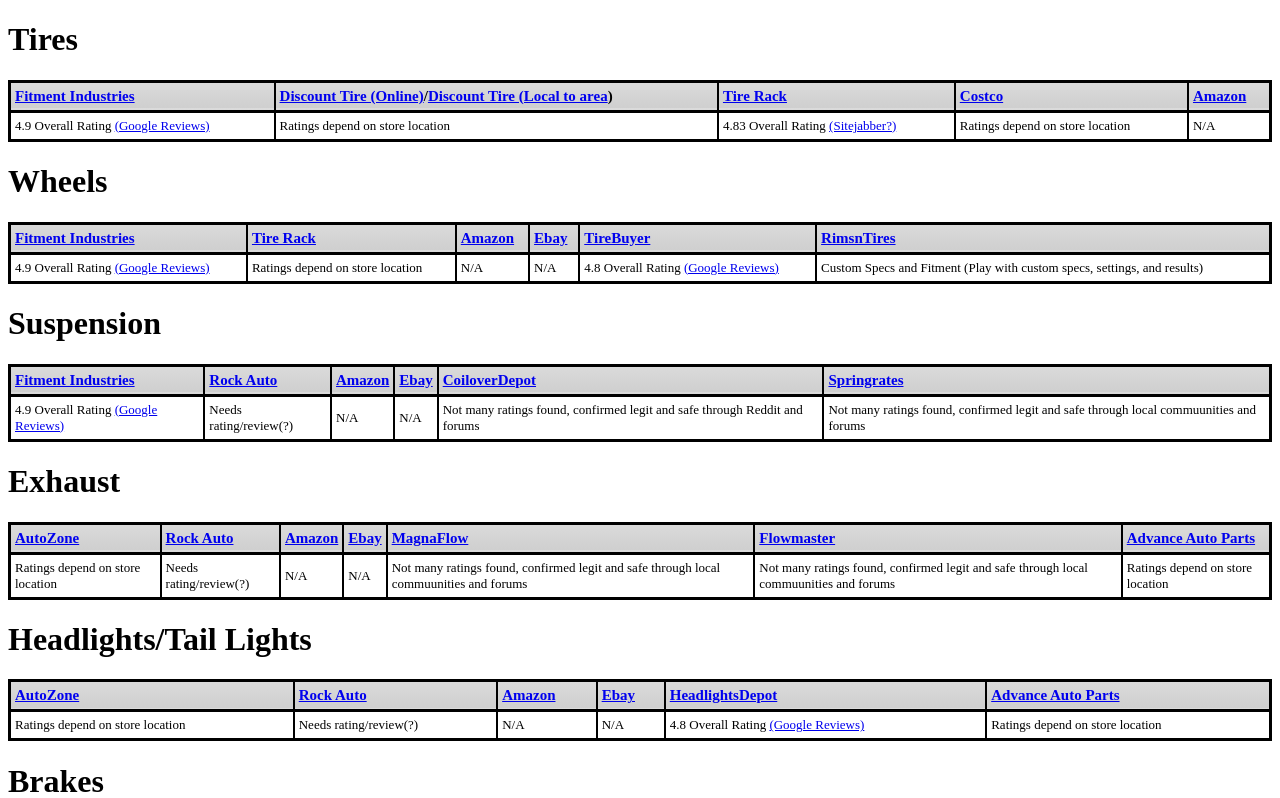
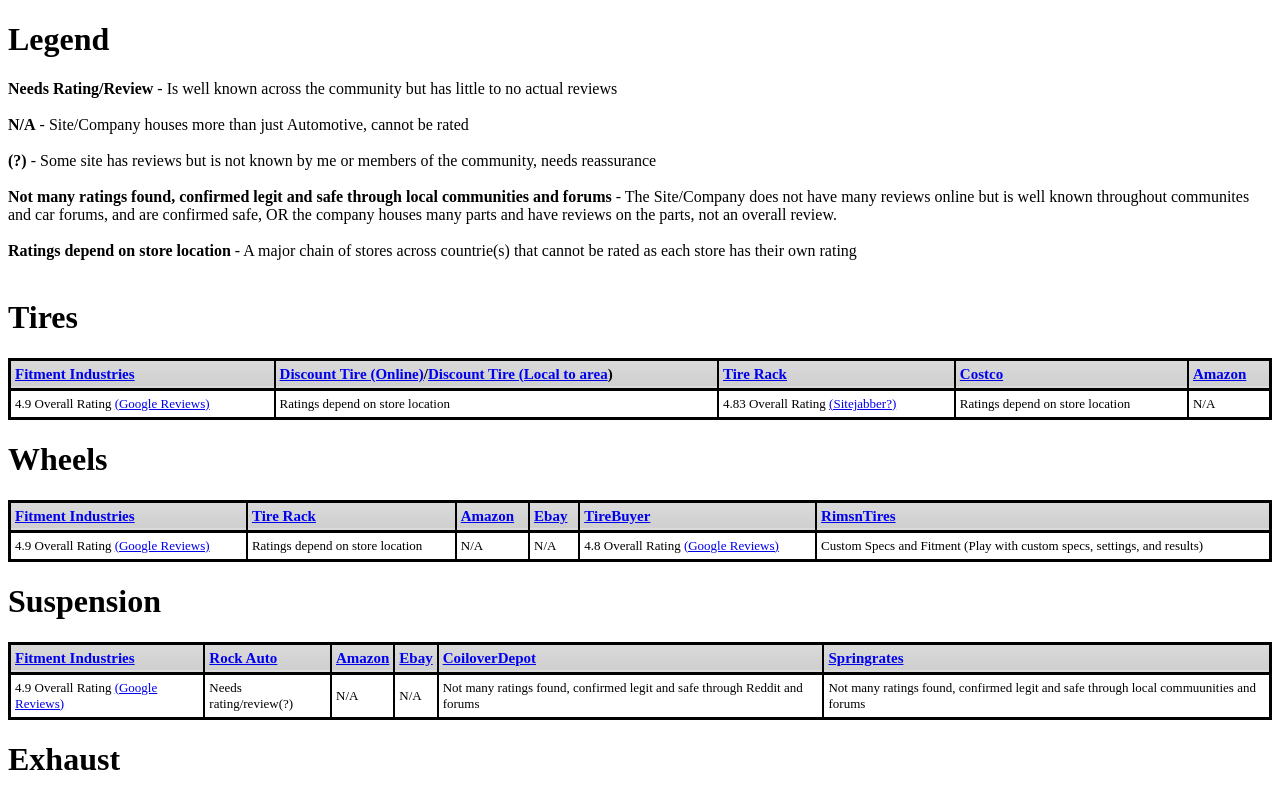
Before and after one commit to Dilsinnam/JDMZone, a plain HTML site: page index.html in a window 1280 px wide. Shown: the top 798 px of the page. Drawn offline with Linux system fonts and the light colour scheme.

Commit message:
Added Legend to main site

```diff
--- a/index.html
+++ b/index.html
@@ -39,6 +39,16 @@
   <title></title>
 </head>
 <body>
+  <h1>Legend</h1><b>Needs Rating/Review</b> - Is well known across the community but has little to no actual reviews<br>
+  <br>
+  <b>N/A</b> - Site/Company houses more than just Automotive, cannot be rated<br>
+  <br>
+  <b>(?)</b> - Some site has reviews but is not known by me or members of the community, needs reassurance<br>
+  <br>
+  <b>Not many ratings found, confirmed legit and safe through local communities and forums</b> - The Site/Company does not have many reviews online but is well known throughout communites and car forums, and are confirmed safe, OR the company houses many parts and have reviews on the parts, not an overall review.<br>
+  <br>
+  <b>Ratings depend on store location</b> - A major chain of stores across countrie(s) that cannot be rated as each store has their own rating<br>
+  <br>
   <h1>Tires</h1>
   <table class="minimalistBlack">
     <thead>
```
